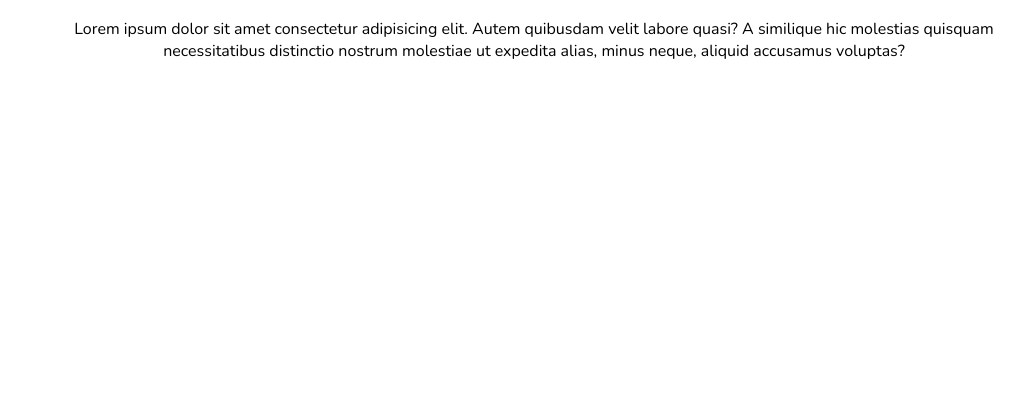
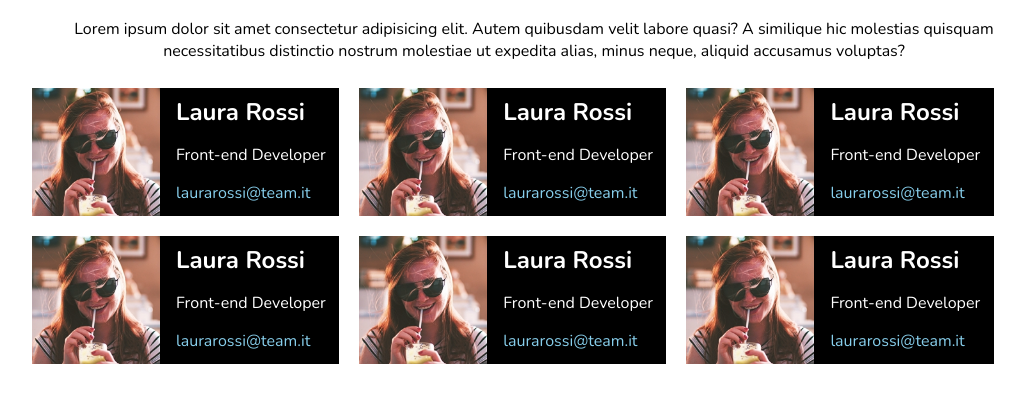
Before and after one commit to GiorgioFontana-12/html-css-float-cards, a plain HTML site: page index.html in a window 1280 px wide. Shown: the part 72-474 px from the top of the page, without its empty margins (106-1131 px from the left). Drawn offline with nearby package versions, Linux system fonts and the light colour scheme.

Commit message:
end project

```diff
--- a/css/style.css
+++ b/css/style.css
@@ -1,3 +1,9 @@
+* {
+    padding: 0;
+
+}
+
+
 body{
     text-align: center;
     font-family: 'Nunito', sans-serif;
@@ -12,3 +18,40 @@ h1 {
     font-weight: 1000 ;
 
 }
+
+section {
+    float: left;
+    background-color: black;
+    width: 30%;
+    margin: 10px;
+}
+
+
+img {
+    float: left;
+    height: 8em;
+}
+
+
+
+div {
+    text-align: left;
+    vertical-align: center;
+
+    margin-left: 1em;
+    float: left;
+    height: 8em;
+
+}
+
+h2 {
+    margin: 8px 0;
+}
+
+.testobianco {
+    color: white;
+}
+
+.email {
+    color: skyblue;
+}
--- a/index.html
+++ b/index.html
@@ -17,6 +17,77 @@
         <p>Lorem ipsum dolor sit amet consectetur adipisicing elit. Autem quibusdam velit labore quasi? A similique hic molestias quisquam necessitatibus distinctio nostrum molestiae ut expedita alias, minus neque, aliquid accusamus voluptas?</p>
     </header>
 
+    <main>
+        <section>
+            <img src="./img/female1.png" alt="">
+
+            <div class="description">
+                <h2 class="testobianco">Laura Rossi</h2>
+                <p class="testobianco">Front-end Developer</p>
+                <p class="email">laurarossi@team.it</p>
+
+            </div>
+
+        </section>
+
+        <section>
+            <img src="./img/female1.png" alt="">
+
+            <div class="description">
+                <h2 class="testobianco">Laura Rossi</h2>
+                <p class="testobianco">Front-end Developer</p>
+                <p class="email">laurarossi@team.it</p>
+
+            </div>
+
+        </section>
+        <section>
+            <img src="./img/female1.png" alt="">
+
+            <div class="description">
+                <h2 class="testobianco">Laura Rossi</h2>
+                <p class="testobianco">Front-end Developer</p>
+                <p class="email">laurarossi@team.it</p>
+
+            </div>
+
+        </section>
+        <section>
+            <img src="./img/female1.png" alt="">
+
+            <div class="description">
+                <h2 class="testobianco">Laura Rossi</h2>
+                <p class="testobianco">Front-end Developer</p>
+                <p class="email">laurarossi@team.it</p>
+
+            </div>
+
+        </section>
+        <section>
+            <img src="./img/female1.png" alt="">
+
+            <div class="description">
+                <h2 class="testobianco">Laura Rossi</h2>
+                <p class="testobianco">Front-end Developer</p>
+                <p class="email">laurarossi@team.it</p>
+
+            </div>
+
+        </section>
+        <section>
+            <img src="./img/female1.png" alt="">
+
+            <div class="description">
+                <h2 class="testobianco">Laura Rossi</h2>
+                <p class="testobianco">Front-end Developer</p>
+                <p class="email">laurarossi@team.it</p>
+
+            </div>
+
+        </section>
+
+    </main>
+
 
 </body>
 </html>
```
